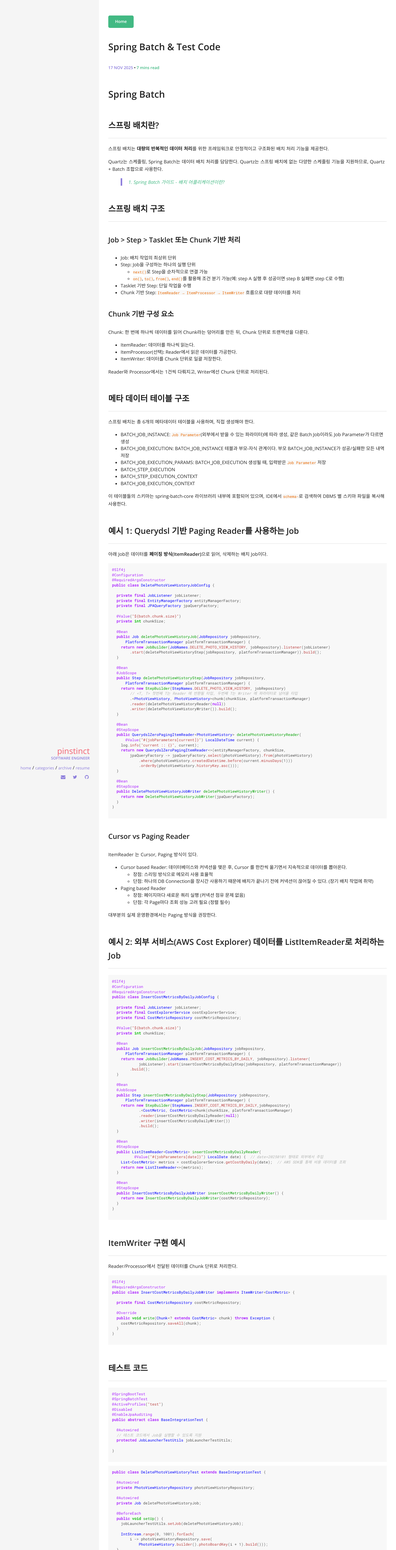
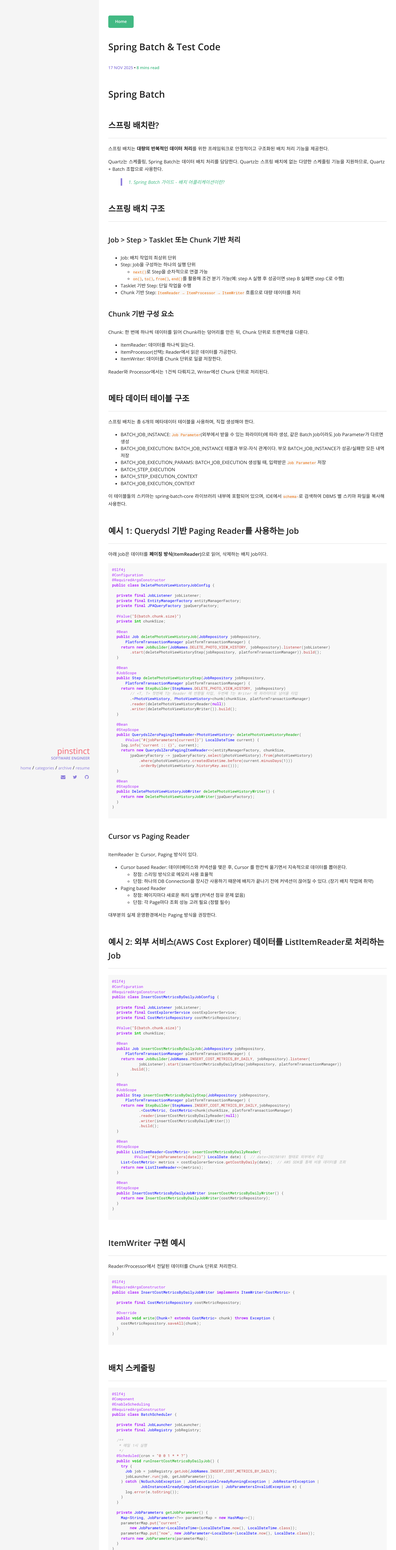
Before and after one commit to pinstinct/pinstinct.github.com, a Jekyll site: the page built from _posts/2025-11-17-spring-batch.md, in a window 1280 px wide. Shown: the whole page at 31% size. Built offline with Jekyll 4.4.1, drawn with Linux system fonts in a browser that asks for light colours; comment, search, counter and statistics services are not loaded.

Commit message:
modify post

````diff
--- a/_posts/2025-11-17-spring-batch.md
+++ b/_posts/2025-11-17-spring-batch.md
@@ -189,6 +189,43 @@
 
 ```
 
+## 배치 스케줄링
+
+```java
+@Slf4j
+@Component
+@EnableScheduling
+@RequiredArgsConstructor
+public class BatchScheduler {
+
+  private final JobLauncher jobLauncher;
+  private final JobRegistry jobRegistry;
+
+  /**
+   * 매일 1시 실행
+   */
+  @Scheduled(cron = "0 0 1 * * ?")
+  public void runInsertCostMetricsByDailyJob() {
+    try {
+      Job job = jobRegistry.getJob(JobNames.INSERT_COST_METRICS_BY_DAILY);
+      jobLauncher.run(job, getJobParameter());
+    } catch (NoSuchJobException | JobExecutionAlreadyRunningException | JobRestartException |
+             JobInstanceAlreadyCompleteException | JobParametersInvalidException e) {
+      log.error(e.toString());
+    }
+  }
+
+  private JobParameters getJobParameter() {
+    Map<String, JobParameter<?>> parameterMap = new HashMap<>();
+    parameterMap.put("current",
+        new JobParameter<LocalDateTime>(LocalDateTime.now(), LocalDateTime.class));
+    parameterMap.put("now", new JobParameter<LocalDate>(LocalDate.now(), LocalDate.class));
+    return new JobParameters(parameterMap);
+  }
+}
+
+```
+
 ## 테스트 코드
 
 ```java
````
